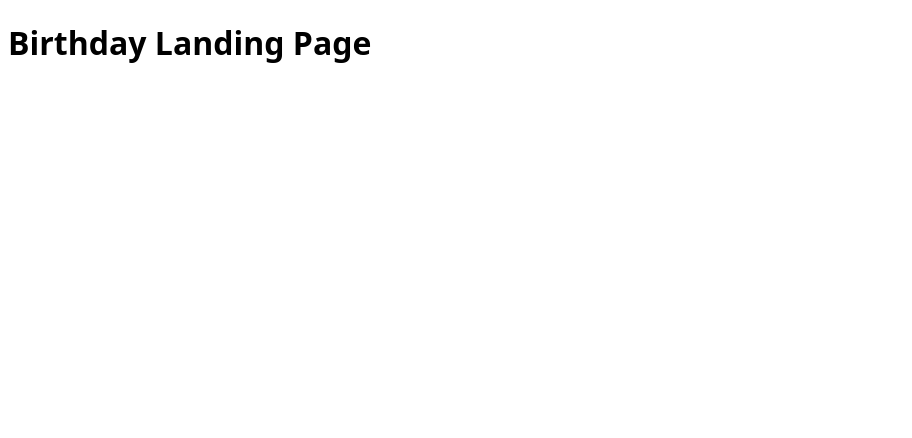
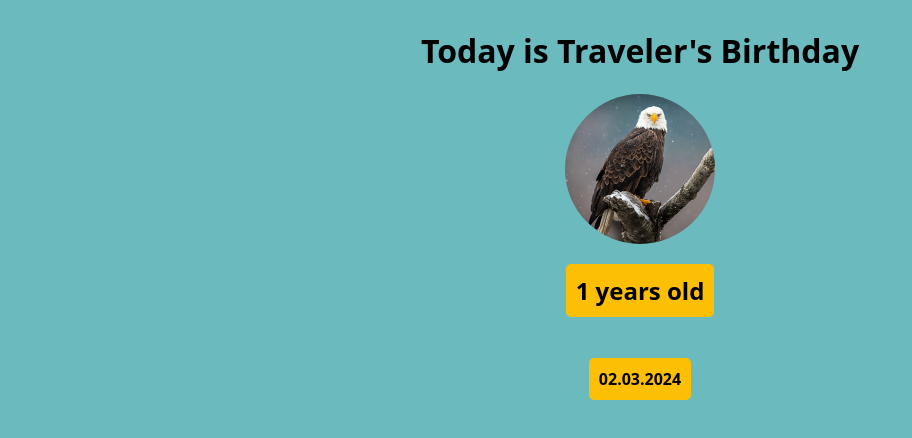
Before and after one commit to TheWindTraveler/birthday-landing-page, a plain HTML site: page index.html in a window 1280 px wide. Shown: the whole page, without its empty margins (0-912 px from the left). Drawn offline with Linux system fonts and the light colour scheme; a web font is replaced by a local one.

Commit message:
add: styles and proper markup has been added

```diff
--- a/index.css
+++ b/index.css
@@ -1,7 +1,35 @@
+/* CSS Variables */
 :root{
     --Primary-fonts: "Happy Monkey", system-ui;
+    --Profile-photo: 150px;
+    --Profile-border-radius: 50%;
+    --Primary-color: #6bbabe;
+    --Secondary-color: #fcbf04;
 }
 
+/* General styling */
 body{
+    background-color: var(--Primary-color);
+    text-align: center;
     font-family: var(--Primary-fonts);
 }
+
+/* Container Section */
+.container{
+    display: flex;
+    flex-direction: column;
+    align-items: center;
+}
+
+/* Profile photo */
+#profile__photo{
+    width: var(--Profile-photo);
+    border-radius: var(--Profile-border-radius);
+}
+
+/* Birthday Information */
+.birth__details{
+    background: var(--Secondary-color);
+    padding: 10px;
+    border-radius: 5px;
+}
--- a/index.html
+++ b/index.html
@@ -10,6 +10,11 @@
     <title>Birthday Landing Page</title>
 </head>
 <body>
-    <h1>Birthday Landing Page</h1>
+    <div class="container">
+        <h1>Today is Traveler's Birthday</h1>
+        <img src="./assets/images/Eagle's Profile Photo.jpg" alt="Traveler's Birthday Profile Photo" id="profile__photo">
+        <h2 class="birth__details">1 years old</h2>
+        <h4 class="birth__details">02.03.2024</h4>
+    </div>
 </body>
 </html>
```
